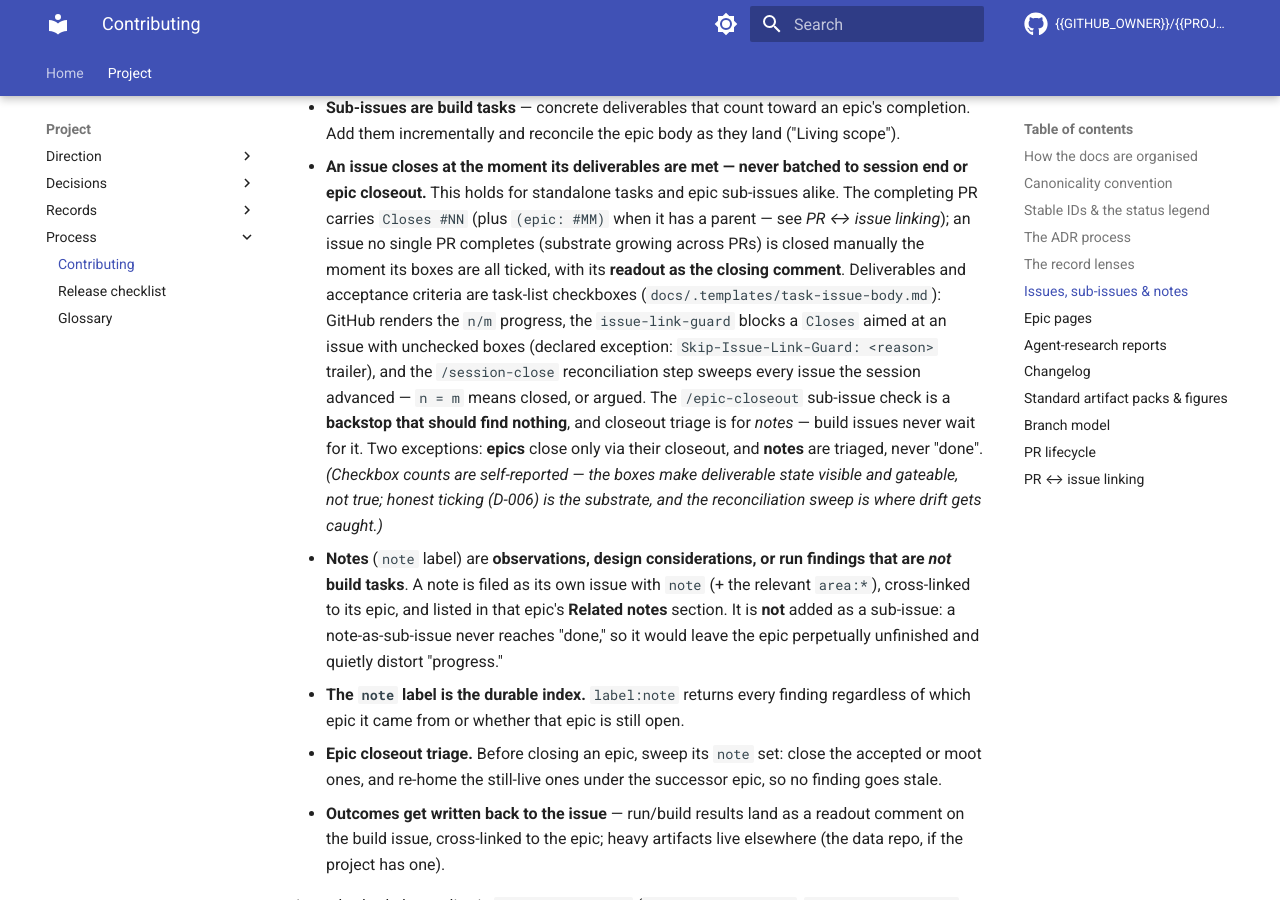
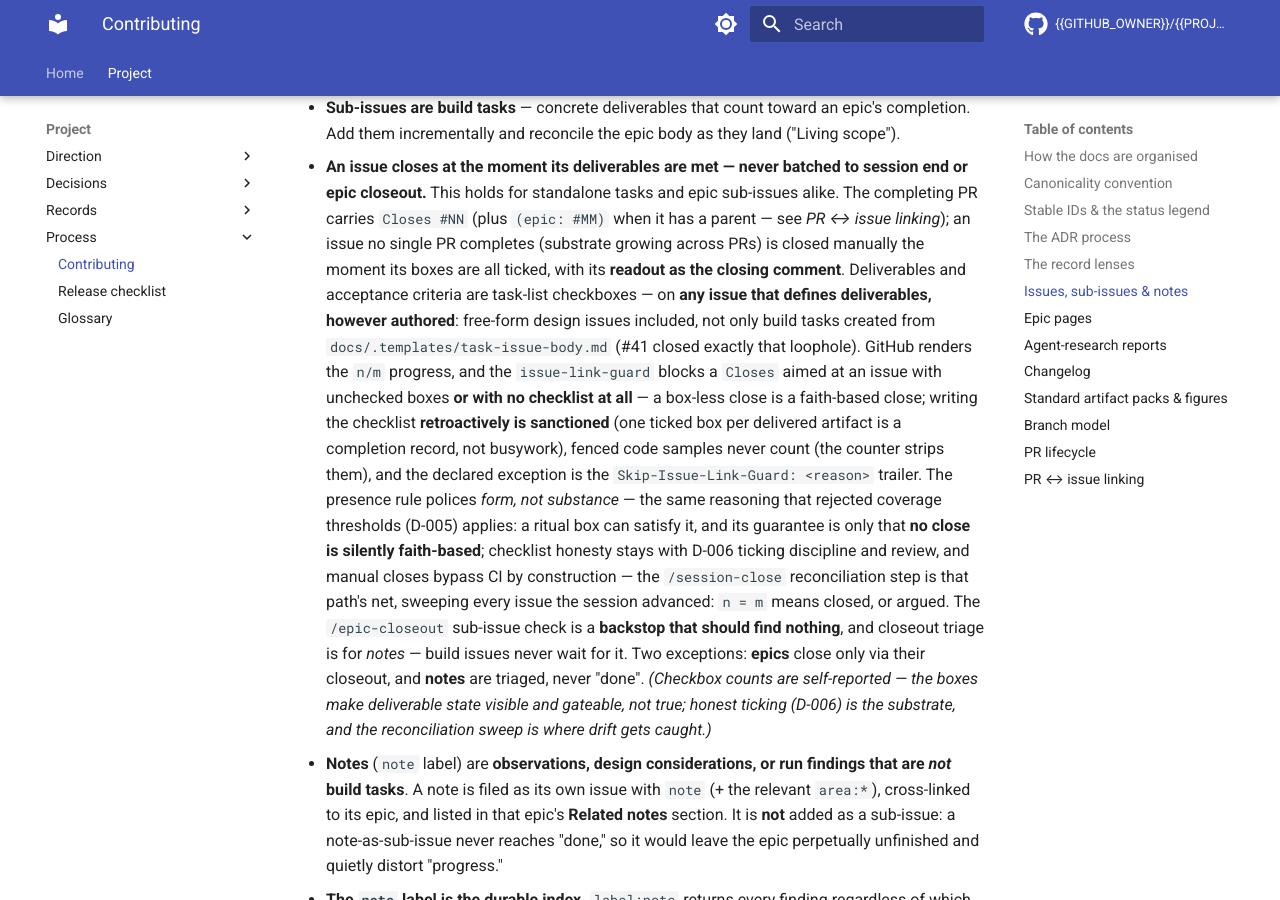
Before and after one commit to SharkyBamboozle/CLAUDE_blueprint, an MkDocs documentation site: the page built from docs/process/contributing.md, in a window 1280 px wide and 900 px high, scrolled down 3621 px. Built offline with MkDocs 1.6.1 and Material for MkDocs 9.7.7, drawn with Linux system fonts in a browser that asks for light colours; comment, search, counter and statistics services are not loaded; some of the changed text lies outside the part shown.

Commit message:
Mandatory deliverable checklist at close time: boxes-or-trailer + fence-aware counting (#41)
Symptom: a Closes aimed at a box-less issue passed the gate vacuously —
the counter could not distinguish "checklist complete" from "checklist
never written" (its pass message hedged: "clear or absent"). Live
instance: PR #40's Closes #39 sailed through on an issue with zero
boxes, filed by the same session that shipped the checkbox convention.
Cause: #37 left the deliverable-box machinery opt-in (the template was
its only carrier; free-form API-authored issues carried nothing), and
absence read as compliance.
Fix, per #41:
- issue_link_decision.sh: presence rule — a non-epic, non-note Closes
  target with no task-list boxes at all blocks (retroactive ticked
  checklists sanctioned; Skip-Issue-Link-Guard trailer is the declared
  exception). The label class now distinguishes note (checklist-exempt:
  triage verbs are a note's completion semantics). Fenced code blocks
  are stripped before counting — a fenced SAMPLE of checkbox syntax is
  not a checkbox (upgrades PR #40's accepted residual: the promotion PR
  restating Closes #18 would otherwise trip on #18's fenced template
  snippet). All-ticked closes now report their tally.
- Suite: 24 cases both ways (new: box-less block; box-less + trailer
  allow; note-exempt allow; fenced-only treated as box-less; fenced +
  real ticked box allow).
- contributing.md: scope sentence (any issue defining deliverables,
  however authored — free-form design issues included), presence rule,
  form-not-substance honesty clause (the ADR-0005 anti-metric reasoning),
  retroactive idiom, manual-close residual.
- task.yml: checkbox skeletons in deliverables/acceptance + the missing
  auto-label (task; labels.yml row) — the affordance at the
  form-authoring moment, not load-bearing for the gate.
- pull_request_template.md: option A carries the completing-side tally
  expectation (deliverables n/n).
The gate fires in more true cases, never fewer: ticked, note, trailer,
epic, and 404 paths are all asserted allowed.
Pin: scripts/test_issue_link_guard.sh (24 cases)

Co-Authored-By: Claude Fable 5 <noreply@anthropic.com>
Claude-Session: https://claude.ai/code/session_01EhuRnrgrXhfAABc1LsEi9a

```diff
--- a/docs/process/contributing.md
+++ b/docs/process/contributing.md
@@ -157,11 +157,23 @@ them is deliberate:
   no single PR completes (substrate growing across PRs) is closed manually
   the moment its boxes are all ticked, with its **readout as the closing
   comment**. Deliverables and acceptance criteria are task-list checkboxes
-  (`docs/.templates/task-issue-body.md`): GitHub renders the `n/m`
-  progress, the `issue-link-guard` blocks a `Closes` aimed at an issue with
-  unchecked boxes (declared exception: `Skip-Issue-Link-Guard: <reason>`
-  trailer), and the `/session-close` reconciliation step sweeps every issue
-  the session advanced — `n = m` means closed, or argued. The
+  — on **any issue that defines deliverables, however authored**: free-form
+  design issues included, not only build tasks created from
+  `docs/.templates/task-issue-body.md` (#41 closed exactly that loophole).
+  GitHub renders the `n/m` progress, and the `issue-link-guard` blocks a
+  `Closes` aimed at an issue with unchecked boxes **or with no checklist at
+  all** — a box-less close is a faith-based close; writing the checklist
+  **retroactively is sanctioned** (one ticked box per delivered artifact is
+  a completion record, not busywork), fenced code samples never count (the
+  counter strips them), and the declared exception is the
+  `Skip-Issue-Link-Guard: <reason>` trailer. The presence rule polices
+  *form, not substance* — the same reasoning that rejected coverage
+  thresholds (D-005) applies: a ritual box can satisfy it, and its
+  guarantee is only that **no close is silently faith-based**; checklist
+  honesty stays with D-006 ticking discipline and review, and manual
+  closes bypass CI by construction — the `/session-close` reconciliation
+  step is that path's net, sweeping every issue the session advanced:
+  `n = m` means closed, or argued. The
   `/epic-closeout` sub-issue check is a **backstop that should find
   nothing**, and closeout triage is for *notes* — build issues never wait
   for it. Two exceptions: **epics** close only via their closeout, and
@@ -340,8 +352,10 @@ Enforcement (D-004): the PR template's forced-choice linking block, and the
 check that fails any PR whose body, title, commit messages, or resolved link
 set carry a closing reference to a target that is not completion-ready: an
 `epic`-labeled issue with open sub-issues, or **any other issue whose body
-still carries unchecked deliverable boxes** (#37) — so closing with open
-deliverables requires the argued, durable exception, never a silent close
+still carries unchecked deliverable boxes (#37) — or none at all (#41)**
+(`note`-labeled issues excepted: their completion semantics are the triage
+verbs) — so closing with open or unstated deliverables requires the
+argued, durable exception, never a silent close
 (decision logic: `scripts/issue_link_decision.sh`; suite:
 `scripts/test_issue_link_guard.sh`; deliberate exception:
 `Skip-Issue-Link-Guard: <reason>` trailer). It runs on `edited` and
```
Also changed, not shown: .github/pull_request_template.md, 4 other files.
